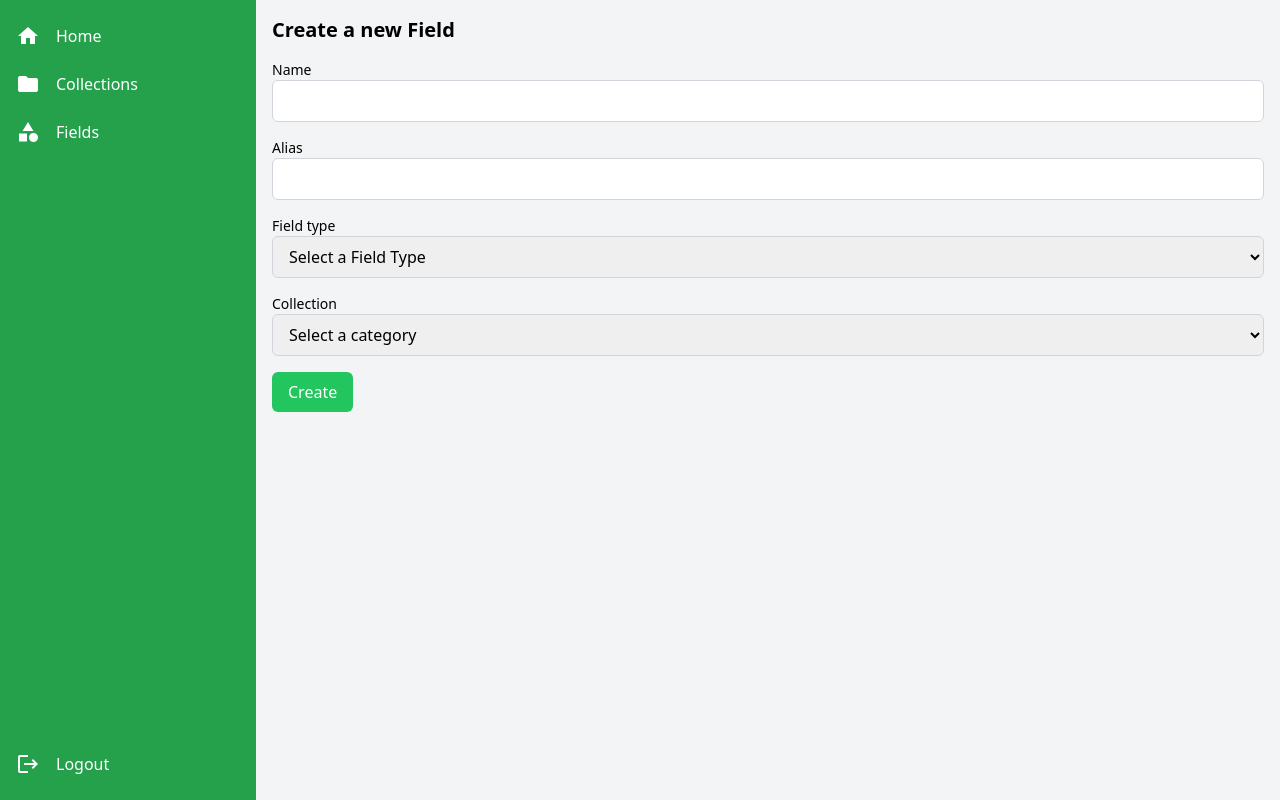
After one commit to janmarkuslanger/nuri, a Flask app: page /admin/fields/create in a window 1280 px wide. The commit adds this page. Run offline with Flask 3, Linux system fonts and the light colour scheme; style sheets or scripts are compiled from the project's sources.

Commit message:
implement field module

```diff
--- a/app/__init__.py
+++ b/app/__init__.py
@@ -17,6 +17,9 @@ def create_app():
     from app.views import collection
     app.register_blueprint(collection, url_prefix='/admin/collections')
 
+    from app.views import field
+    app.register_blueprint(field, url_prefix='/admin/fields')
+
     from app.views import home
     app.register_blueprint(home, url_prefix='/')
 
--- a/app/models/field.py
+++ b/app/models/field.py
@@ -6,5 +6,6 @@ class Field(BaseModel):
     __tablename__ = "fields"
 
     name = db.Column(db.String(80), nullable=False)
+    alias = db.Column(db.String(80), nullable=False)
     field_type = db.Column(db.Enum(FieldType), nullable=False)
     collection_id = db.Column(db.Integer, db.ForeignKey("collections.id"), nullable=False)
--- /dev/null
+++ b/app/templates/create_field.html
@@ -0,0 +1,65 @@
+{% extends "layout.html" %}
+
+{% block title %}Create Field{% endblock %}
+
+{% block content %}
+<h1 class="text-xl font-bold mb-4">Create a new Field</h1>
+<form method="POST" class="space-y-4">
+    <div>
+        <label for="name" class="block text-sm font-medium">Name</label>
+        <input
+            type="text"
+            id="name"
+            name="name"
+            class="block w-full px-3 py-2 border border-gray-300 rounded-md"
+            required
+        />
+    </div>
+    <div>
+        <label for="name" class="block text-sm font-medium">Alias</label>
+        <input
+            type="text"
+            id="alias"
+            name="alias"
+            class="block w-full px-3 py-2 border border-gray-300 rounded-md"
+            required
+        />
+    </div>
+    <div>
+        <label for="field_type" class="block text-sm font-medium">Field type</label>
+        <select
+            id="field_type"
+            name="field_type"
+            class="block w-full px-3 py-2 border border-gray-300 rounded-md"
+            required
+        >
+            <option value="" disabled selected>Select a Field Type</option>
+            {% for field_type in FieldType %}
+                <option value="{{ field_type.name }}">{{ field_type.value }}</option>
+            {% endfor %}
+
+        </select>
+    </div>
+    <div>
+        <label for="collection_id" class="block text-sm font-medium">Collection</label>
+        <select
+            id="collection_id"
+            name="collection_id"
+            class="block w-full px-3 py-2 border border-gray-300 rounded-md"
+            required
+        >
+            <option value="" disabled selected>Select a category</option>
+            {% for collection in collections %}
+                <option value="{{ collection.id }}">{{ collection.name }}</option>
+            {% endfor %}
+
+        </select>
+    </div>
+    <button
+        type="submit"
+        class="bg-green-500 text-white px-4 py-2 rounded-md hover:bg-green-600"
+    >
+        Create
+    </button>
+</form>
+{% endblock %}
--- a/app/templates/layout.html
+++ b/app/templates/layout.html
@@ -27,6 +27,10 @@
                             <span class="material-icons">folder</span>
                             <span class="ml-4 hidden group-hover:block">Collections</span>
                         </a>
+                        <a href="{{ url_for('field.index') }}" class="flex items-center px-4 py-2 text-white hover:bg-[#1f8a41]">
+                            <span class="material-icons">category</span>
+                            <span class="ml-4 hidden group-hover:block">Fields</span>
+                        </a>
                     </nav>
                     <nav class="mb-4 space-y-2">
                         <a href="/logout" class="flex items-center px-4 py-2 text-white hover:bg-[#1f8a41]">
--- a/app/views/__init__.py
+++ b/app/views/__init__.py
@@ -1,2 +1,3 @@
 from .collection import view as collection
 from .home import view as home
+from .field import view as field
--- /dev/null
+++ b/app/views/field.py
@@ -0,0 +1,70 @@
+from flask import Blueprint, render_template, request, redirect, url_for, flash
+from app.models import Field, Collection, FieldType
+from app import db
+
+view = Blueprint("field", __name__)
+
+
+@view.route("/", methods=["GET"])
+def index():
+    fields = Field.query.all()
+    return render_template("list_fields.html", fields=fields)
+
+@view.route('/create', methods=["GET", "POST"])
+def create():
+    if request.method == "POST":
+        name = request.form.get("name")
+        alias = request.form.get("alias")
+        field_type = request.form.get("field_type")
+        collection_id = request.form.get("collection_id")
+
+        excistingAlias = Field.query.filter_by(alias=alias).first()
+
+        if excistingAlias:
+            flash("Alias already exists", "error")
+            return redirect(url_for("field.index"))
+
+        if name and alias:
+            new_collection = Field(name=name, alias=alias, collection_id=collection_id, field_type=field_type)
+            new_collection.save()
+            return redirect(url_for("field.index"))
+
+    collections = Collection.query.all()
+    return render_template("create_field.html", collections=collections, FieldType=FieldType)
+
+@view.route("/edit/<int:id>", methods=["GET", "POST"])
+def edit(id):
+    field = Field.query.get_or_404(id)
+
+    if request.method == "POST":
+        name = request.form.get("name")
+        alias = request.form.get("alias")
+        field_type = request.form.get("field_type")
+        collection_id = request.form.get("collection_id")
+
+        existing_alias = Field.query.filter(Field.alias == alias, Field.id != id).first()
+        if existing_alias:
+            flash("Alias already exists", "error")
+            return redirect(url_for("field.edit", id=id))
+
+        if name and alias and field_type and collection_id:
+            field.name = name
+            field.alias = alias
+            field.field_type = field_type
+            field.collection_id = collection_id
+            db.session.commit()
+            flash("Field updated successfully!", "success")
+            return redirect(url_for("field.index"))
+
+    collections = Collection.query.all()
+    return render_template("edit_field.html", field=field, collections=collections, FieldType=FieldType)
+
+@view.route("/delete/<int:id>", methods=["GET", "POST"])
+def delete(id):
+    field = Field.query.get_or_404(id)
+
+    if request.method == "POST":
+        field.delete()
+        return redirect(url_for("field.index"))
+
+    return render_template("delete_field.html", field=field)
```
Also changed, not shown: app/templates/delete_field.html (added, +25 -0 lines), app/templates/edit_field.html (added, +68 -0 lines), app/templates/list_fields.html (added, +52 -0 lines).
